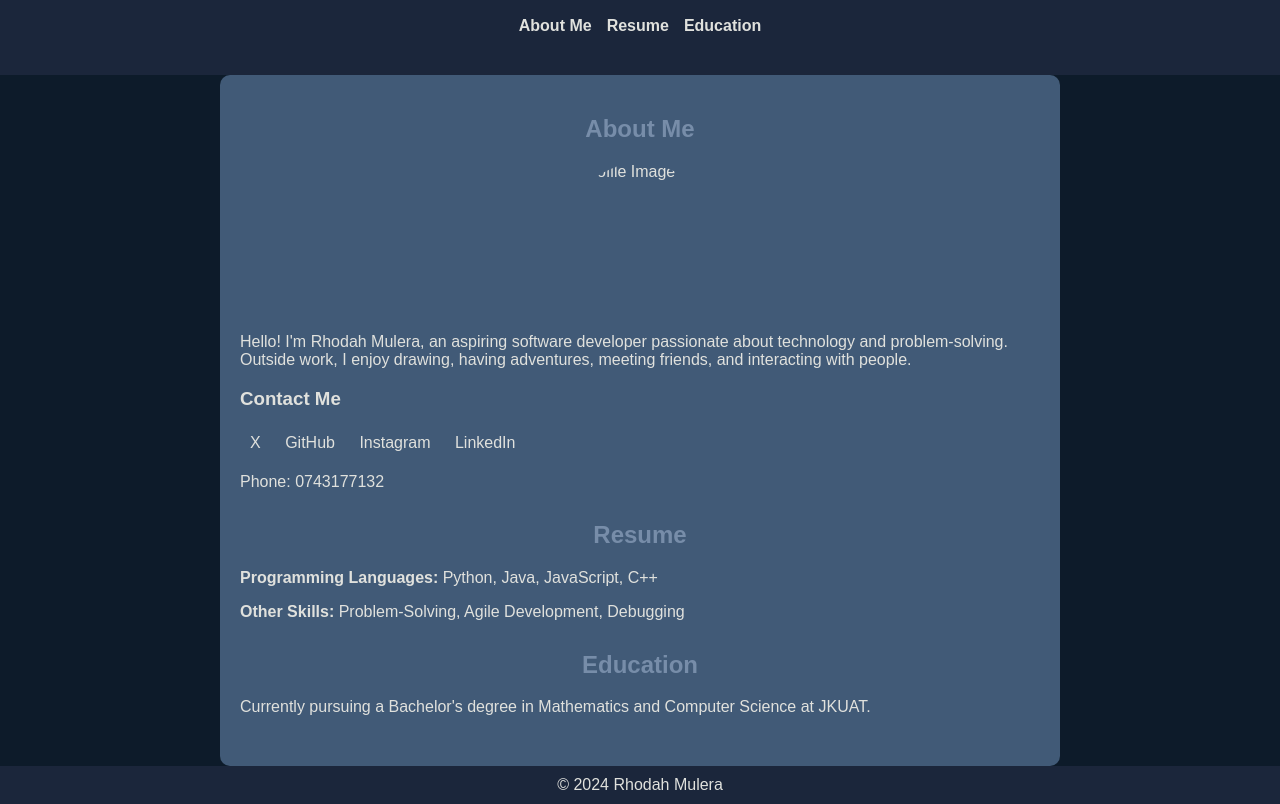
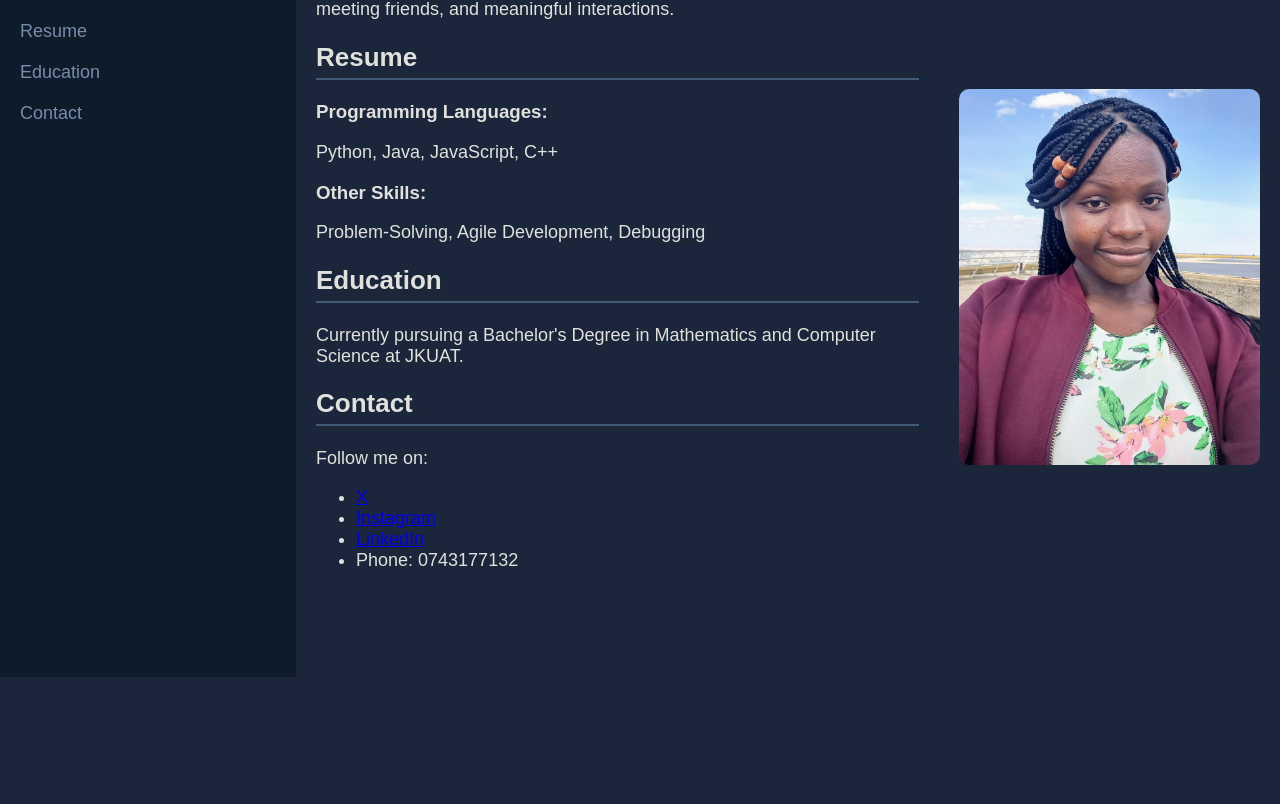
Before and after one commit to Ro-wdy/Portfolio-1.0, a plain HTML site: page index.html in a window 1280 px wide. Shown: the part 123-927 px from the top of the page. After the commit the page ends 800 px from the top, so only its background shows below. Drawn offline with Linux system fonts and the light colour scheme.

Commit message:
Add files via upload
wueeh made little changes to the colour but still working on it

```diff
--- a/index.html
+++ b/index.html
@@ -4,138 +4,56 @@
   <meta charset="UTF-8">
   <meta name="viewport" content="width=device-width, initial-scale=1.0">
   <title>Mulera's Portfolio</title>
-    <style>
-        :root {
-            --dark-blue: #0d1b2a;
-            --midnight-blue: #1b263b;
-            --steel-blue: #415a77;
-            --sky-blue: #778da9;
-            --light-gray: #e0e1dd;
-        }
-
-        body {
-            margin: 0;
-            font-family: Arial, sans-serif;
-            color: var(--light-gray);
-            background-color: var(--dark-blue);
-        }
-
-        header {
-            background-color: var(--midnight-blue);
-            padding: 20px;
-            text-align: center;
-        }
-
-        header h1 {
-            font-family: "Brush Script MT", cursive;
-            font-size: 3em;
-            color: var(--sky-blue);
-        }
-
-        nav {
-            display: flex;
-            justify-content: center;
-            gap: 15px;
-            margin: 20px 0;
-        }
-
-        nav a {
-            color: var(--light-gray);
-            text-decoration: none;
-            font-weight: bold;
-        }
-
-        nav a:hover {
-            color: var(--sky-blue);
-        }
-
-        .container {
-            max-width: 800px;
-            margin: 0 auto;
-            padding: 20px;
-            background-color: var(--steel-blue);
-            border-radius: 10px;
-        }
-
-        .profile-image {
-            display: block;
-            width: 150px;
-            height: 150px;
-            border-radius: 50%;
-            margin: 20px auto;
-        }
-
-        section {
-            margin-bottom: 30px;
-        }
-
-        h2 {
-            color: var(--sky-blue);
-            text-align: center;
-        }
-
-        .contact-links a {
-            display: inline-block;
-            color: var(--light-gray);
-            margin: 5px 10px;
-            text-decoration: none;
-        }
-
-        .contact-links a:hover {
-            color: var(--sky-blue);
-        }
-
-        footer {
-            text-align: center;
-            padding: 10px;
-            background-color: var(--midnight-blue);
-        }
-
-        footer p {
-            margin: 0;
-            color: var(--light-gray);
-        }
-    </style>
+  <link rel="stylesheet" href="styles.css">
 </head>
 <body>
-    <header>
+  <div class="container">
+    <aside class="sidebar">
       <h1>Mulera</h1>
       <nav>
-            <a href="#about">About Me</a>
-            <a href="#resume">Resume</a>
-            <a href="#education">Education</a>
+        <ul>
+          <li><a href="#about">About Me</a></li>
+          <li><a href="#resume">Resume</a></li>
+          <li><a href="#education">Education</a></li>
+          <li><a href="#contact">Contact</a></li>
+        </ul>
       </nav>
-    </header>
+    </aside>
 
-    <main class="container">
+    <main>
       <section id="about">
         <h2>About Me</h2>
-            <img src="placeholder.jpg" alt="Profile Image" class="profile-image">
-            <p>Hello! I'm Rhodah Mulera, an aspiring software developer passionate about technology and problem-solving. Outside work, I enjoy drawing, having adventures, meeting friends, and interacting with people.</p>
-            <div class="contact-links">
-                <h3>Contact Me</h3>
-                <a href="https://x.com/Mulera_rh" target="_blank">X</a>
-                <a href="https://github.com/Mulera_rh" target="_blank">GitHub</a>
-                <a href="https://instagram.com/Mulera_rh" target="_blank">Instagram</a>
-                <a href="https://linkedin.com/in/rhodah-mulera" target="_blank">LinkedIn</a>
-                <p>Phone: 0743177132</p>
-            </div>
+        <p>I am an aspiring software developer with a passion for drawing, adventures, meeting friends, and meaningful interactions.</p>
       </section>
 
       <section id="resume">
         <h2>Resume</h2>
-            <p><strong>Programming Languages:</strong> Python, Java, JavaScript, C++</p>
-            <p><strong>Other Skills:</strong> Problem-Solving, Agile Development, Debugging</p>
+        <h3>Programming Languages:</h3>
+        <p>Python, Java, JavaScript, C++</p>
+        <h3>Other Skills:</h3>
+        <p>Problem-Solving, Agile Development, Debugging</p>
       </section>
 
       <section id="education">
         <h2>Education</h2>
-            <p>Currently pursuing a Bachelor's degree in Mathematics and Computer Science at JKUAT.</p>
+        <p>Currently pursuing a Bachelor's Degree in Mathematics and Computer Science at JKUAT.</p>
+      </section>
+
+      <section id="contact">
+        <h2>Contact</h2>
+        <p>Follow me on:</p>
+        <ul>
+          <li><a href="https://x.com/Mulera_rh">X</a></li>
+          <li><a href="https://instagram.com/Mulera_rh">Instagram</a></li>
+          <li><a href="https://linkedin.com/in/RhodahMulera">LinkedIn</a></li>
+          <li>Phone: 0743177132</li>
+        </ul>
       </section>
     </main>
 
-    <footer>
-        <p>&copy; 2024 Rhodah Mulera</p>
-    </footer>
+    <div class="image-container">
+      <img src="image.jpg" alt="Mulera's Photo">
+    </div>
+  </div>
 </body>
 </html>
--- /dev/null
+++ b/styles.css
@@ -0,0 +1,69 @@
+body {
+    margin: 0;
+    font-family: Arial, sans-serif;
+    background-color: #1b263b; /* Dark Blue */
+    color: #e0e1dd; /* Light Gray */
+    display: flex;
+    min-height: 100vh;
+  }
+
+  .container {
+    display: flex;
+    width: 100%;
+  }
+
+  .sidebar {
+    width: 20%;
+    background-color: #0d1b2a; /* Darker Blue */
+    color: #e0e1dd;
+    padding: 20px;
+  }
+
+  .sidebar h1 {
+    font-family: 'Georgia', serif;
+    font-size: 24px;
+  }
+
+  .sidebar ul {
+    list-style: none;
+    padding: 0;
+  }
+
+  .sidebar ul li a {
+    text-decoration: none;
+    color: #778da9; /* Accent color */
+    display: block;
+    padding: 10px 0;
+  }
+
+  .sidebar ul li a:hover {
+    color: #e0e1dd;
+  }
+
+  main {
+    flex: 2;
+    padding: 20px;
+  }
+
+  main h2 {
+    font-size: 26px;
+    border-bottom: 2px solid #415a77;
+    padding-bottom: 5px;
+  }
+
+  main p, ul {
+    font-size: 18px;
+  }
+
+  .image-container {
+    flex: 1;
+    display: flex;
+    justify-content: center;
+    align-items: center;
+    padding: 20px;
+  }
+
+  .image-container img {
+    max-width: 100%;
+    border-radius: 10px;
+  }
```
Lines whose indentation alone changed are shown as unchanged.
